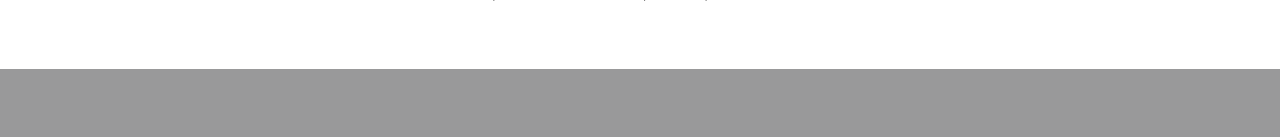
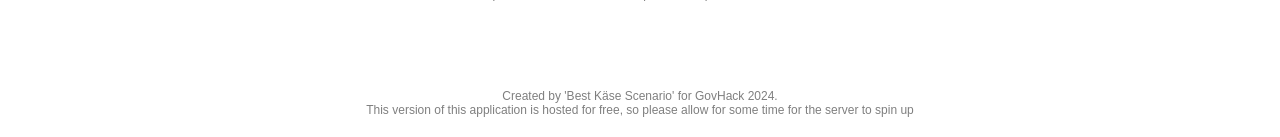
Before and after one commit to logan-wood/govhack24-best-kase-scenario-HOSTED, a Flask app: page / in a window 1280 px wide. Shown: the part 737-874 px from the top of the page. Before the commit the page ends 806 px from the top, so only its background shows below. Run offline with Flask 3, Linux system fonts and the light colour scheme.

Commit message:
Hosting changes
Also added a footer with credits and free instance disclaimer & server spin up warning

```diff
--- a/server/static/css/style.css
+++ b/server/static/css/style.css
@@ -255,11 +255,11 @@ input[type=checkbox] {
   text-align: left;
 }
 
-.pdf  {
+.text-alt  {
   margin: 20px;
   font-size: 12px;
   opacity: 0.5;
-
+  text-align: center;
 }
 
 .loading  {
--- a/server/templates/index.html
+++ b/server/templates/index.html
@@ -106,9 +106,15 @@
 
     <img id="loading" class="loading" src="{{ url_for('static', filename='loading.gif') }}">
     <br>
-<p  class="pdf">Please Note: Export PDF Function in Development. Response loads in browser for now.</p>
+    <p  class="text-alt">Please Note: Export PDF Function in Development. Response loads in browser for now.</p>
+    <br>
 
   </div>
+
+  <footer class="text-alt">
+    <p>Created by 'Best Käse Scenario' for GovHack 2024.</p>
+    <p>This version of this application is hosted for free, so please allow for some time for the server to spin up</p>
+  </footer>
 
   </body>
 
```
Also changed, not shown: 1 other file. Lines whose indentation alone changed are shown as unchanged.
